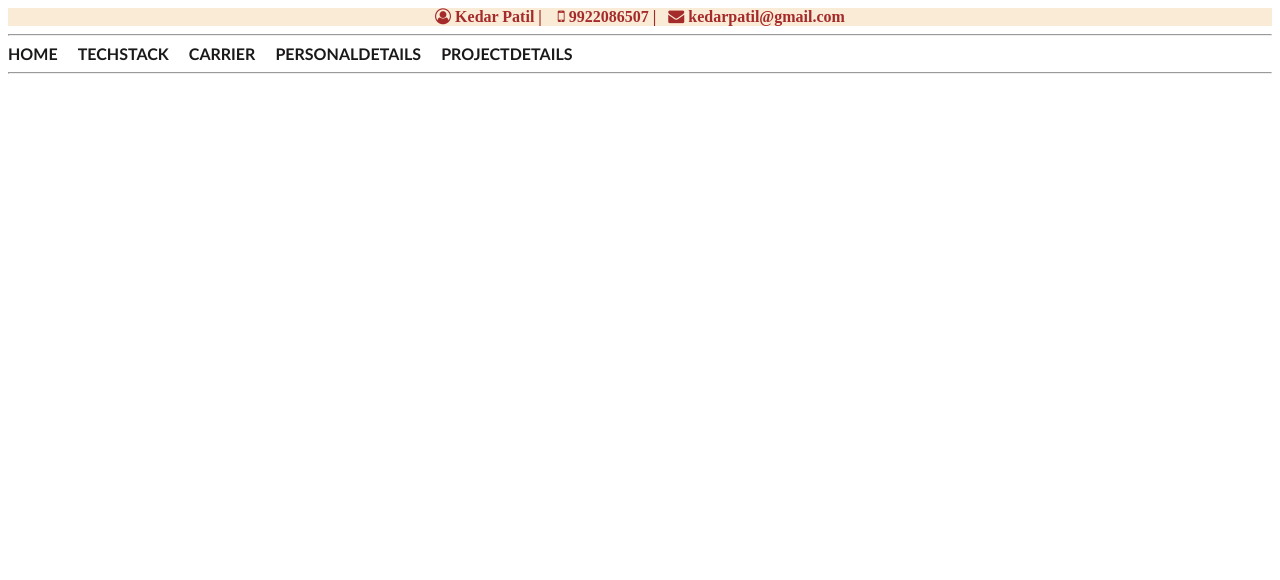
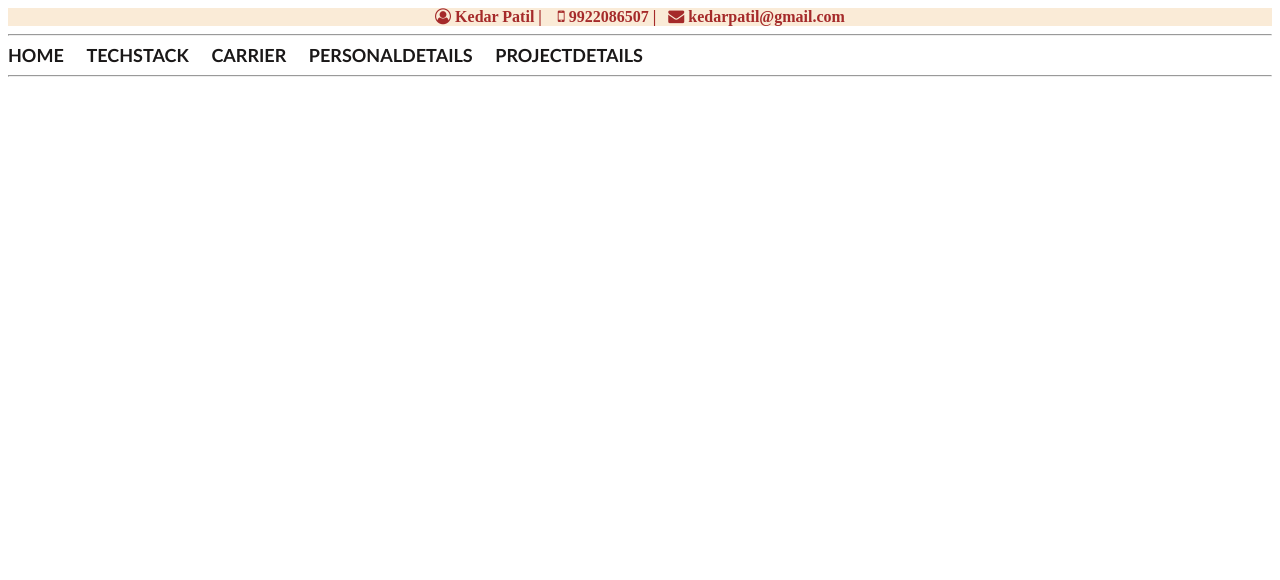
Before and after one commit to KedarPatil1/MyProfile, a plain HTML site: page Index.html in a window 1280 px wide. Shown: the top 580 px of the page. Drawn offline with Linux system fonts and the light colour scheme.

Commit message:
Did required changes
Did required changes

```diff
--- a/Index.html
+++ b/Index.html
@@ -6,7 +6,12 @@
         Index Page </title>
 </head>
 <link rel="stylesheet" href="https://cdnjs.cloudflare.com/ajax/libs/font-awesome/4.7.0/css/font-awesome.min.css">
-
+<style>
+    #nav,a{
+        font-size: large;
+        text-decoration: none;
+    }
+</style>
 <body>
     <div>
         <header style="text-align: center; color:brown; background-color: antiquewhite;">
@@ -18,32 +23,32 @@
         </header>
     </div>
     <hr>
-    <div>
-        <nav>
+    <div >
+        <nav id="nav">
 
-            <a href="Home.html" target="my_index"
-                style="color:rgb(26, 24, 24) ; font-family: 'Gill Sans', 'Gill Sans MT', Calibri, 'Trebuchet MS', sans-serif; text-decoration: none;"><strong>HOME</strong>
+            <a  href="Home.html" target="my_index"
+                style="color:rgb(26, 24, 24) ; font-family: 'Gill Sans', 'Gill Sans MT', Calibri, 'Trebuchet MS', sans-serif; "><strong>HOME</strong>
             </a> &nbsp;&nbsp;&nbsp;
 
             <a href="TechStack.html" target="my_index"
-                    style="color:rgb(26, 24, 24) ; font-family: 'Gill Sans', 'Gill Sans MT', Calibri, 'Trebuchet MS', sans-serif; text-decoration: none;" ><strong>TECHSTACK</strong>
-
+                style="color:rgb(26, 24, 24) ; font-family: 'Gill Sans', 'Gill Sans MT', Calibri, 'Trebuchet MS', sans-serif;"><strong>TECHSTACK</strong>
             </a>&nbsp;&nbsp;&nbsp;
 
             <a href="LoginForm.html" target="my_index"
-                    style="color:rgb(26, 24, 24) ; font-family: 'Gill Sans', 'Gill Sans MT', Calibri, 'Trebuchet MS', sans-serif; text-decoration: none;"> <strong>CARRIER</strong>
+                style="color:rgb(26, 24, 24) ; font-family: 'Gill Sans', 'Gill Sans MT', Calibri, 'Trebuchet MS', sans-serif; "><strong>CARRIER</strong>
             </a>&nbsp;&nbsp;&nbsp;
 
             <a href="PersonalDetails.html" target="my_index"
-                    style="color:rgb(26, 24, 24) ; font-family: 'Gill Sans', 'Gill Sans MT', Calibri, 'Trebuchet MS', sans-serif; text-decoration: none;"><strong>PERSONALDETAILS</strong>
+                style="color:rgb(26, 24, 24) ; font-family: 'Gill Sans', 'Gill Sans MT', Calibri, 'Trebuchet MS', sans-serif; "><strong>PERSONALDETAILS</strong>
             </a>&nbsp;&nbsp;&nbsp;
 
             <a href="ProjectDetails.html" target="my_index"
-                    style="color:rgb(26, 24, 24) ; font-family: 'Gill Sans', 'Gill Sans MT', Calibri, 'Trebuchet MS', sans-serif; text-decoration: none;"><strong>PROJECTDETAILS</strong>
+                style="color:rgb(26, 24, 24) ; font-family: 'Gill Sans', 'Gill Sans MT', Calibri, 'Trebuchet MS', sans-serif;"><strong>PROJECTDETAILS</strong>
             </a>
         </nav>
     </div>
     <hr>
+
     <div>
         <iframe name="my_index" height="500" width="1250" style="border: none;"></iframe>
     </div>
```
Also changed, not shown: basic_CSS.html (+2 -2 lines).
